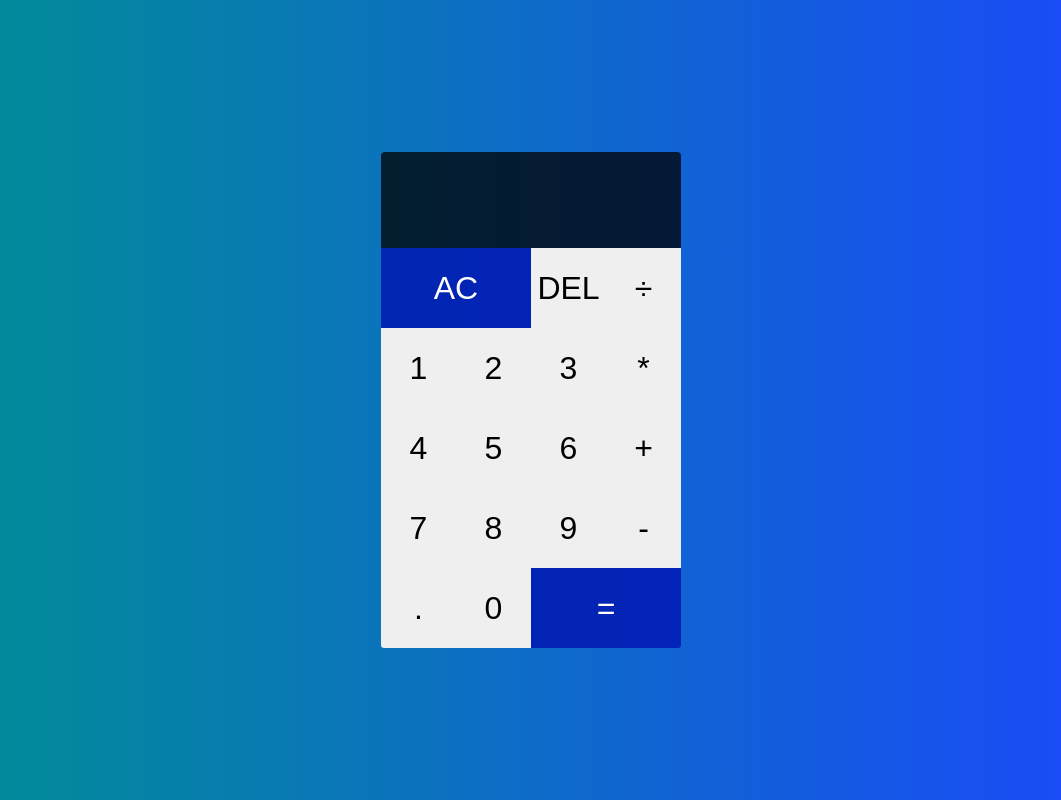
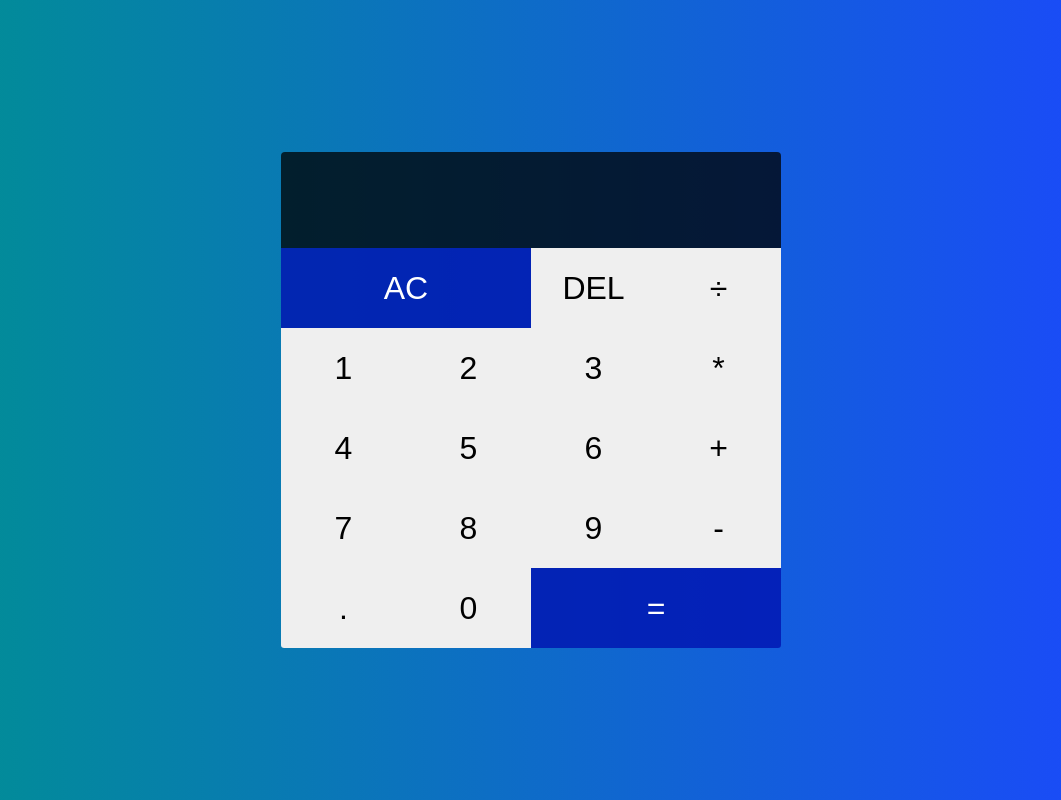
Before and after one commit to TJ0023/SimpleCalculator, a plain HTML site: page index.html in a window 1280 px wide. Shown: the whole page, without its empty margins (109-1170 px from the left). Drawn offline with Linux system fonts and the light colour scheme.

Commit message:
calculator container size was adjusted. turns out I was zoomed in 200%

```diff
--- a/index.html
+++ b/index.html
@@ -25,7 +25,7 @@
               justify-content: center;
               align-content: center;
               min-height: 100vh;
-              grid-template-columns: repeat(4, 75px);
+              grid-template-columns: repeat(4, 125px);
               grid-template-rows: minmax(96px, auto) repeat(5, 80px);
               }
 
```
